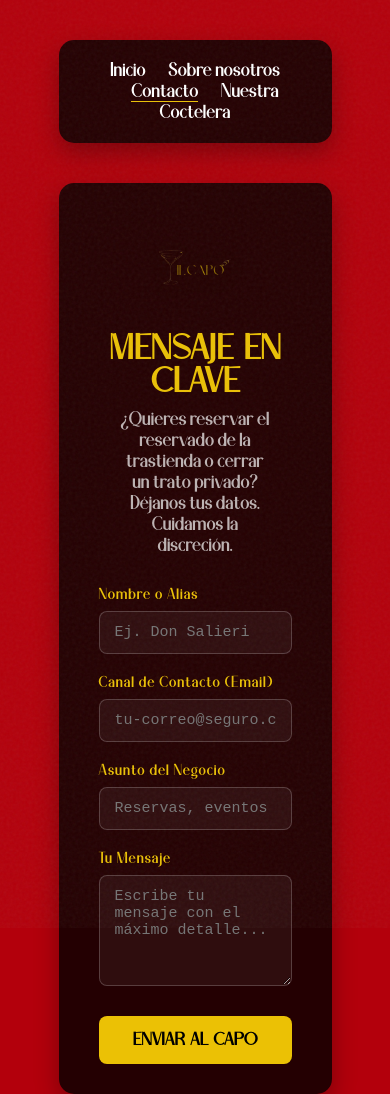
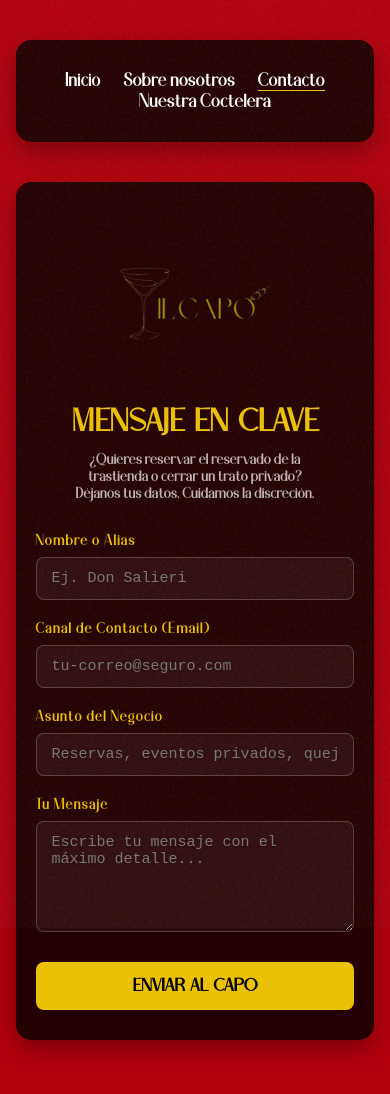
Before and after one commit to ilcapo-cocteleria/Il-Capo, a plain HTML site: page contacto.html in a window 390 px wide. Shown: the top 1094 px of the page. Drawn offline with Linux system fonts and the light colour scheme.

Commit message:
cambios en movil

```diff
--- a/main.css
+++ b/main.css
@@ -229,35 +229,80 @@ img.logo, img.logo-coctelera {
     transform: scale(0.99);
 }
 
-/* --- ESTILOS EXCLUSIVOS PARA MÓVILES --- */
+/* ==========================================================================
+   --- ESTILOS EXCLUSIVOS PARA MÓVILES ---
+   ========================================================================== */
 @media (max-width: 768px) {
 
-    /* 1. La barra de navegación */
-    nav {
-        flex-direction: column; /* Los botones se ponen uno debajo de otro en vez de en fila */
-        gap: 15px;
-        padding: 20px 10px;
+    /* 0. Limpieza total de desbordamiento de pantalla */
+    html, body {
+        width: 100%;
+        overflow-x: hidden;
+        margin: 0;
+        padding: 0;
     }
 
-    /* 2. El contenedor principal o rejilla de cócteles */
-    .contenedor-cocteles, .grid-productos {
-        grid-template-columns: 1fr; /* Fuerza a que los cócteles salgan en una sola columna */
-        padding: 10px;
+    /* 1. Ajuste de los bloques contenedores principales (¡El cambio clave!) */
+    .bloque, .bloque-cocteles {
+        width: 92% !important;  /* En móviles aprovechamos el espacio dejando solo un pequeño margen elegante */
+        padding: 30px 20px !important; /* Reducimos el relleno interno para que no aplaste el texto */
+        margin-left: auto !important;  /* Centrado perfecto en pantallas pequeñas */
+        margin-right: auto !important;
+        float: none !important;
     }
 
-    /* 3. Ajustar los textos grandes (títulos) */
+    /* 2. Las imágenes decorativas y con animación */
+    img, .animar-imagen, .vista-previa {
+        width: 100% !important; /* Que las imágenes de ambiente ocupen todo el ancho del bloque */
+        max-width: 100% !important;
+        height: auto !important;
+        margin-left: auto !important;
+        margin-right: auto !important;
+    }
+
+    /* Evitamos que los logos se hagan gigantes al heredar el 100% */
+    img.logo, img.logo-coctelera {
+        width: 65% !important;
+        max-width: 200px !important;
+    }
+
+    /* 3. La barra de navegación */
+    nav {
+        display: flex !important;
+        flex-direction: column !important; /* Los botones se ponen uno debajo de otro */
+        gap: 12px !important;
+        padding: 20px 15px !important;
+        width: 100% !important;
+        box-sizing: border-box !important;
+    }
+
+    /* 4. El contenedor o rejilla de cócteles */
+    .contenedor-cocteles, .grid-productos {
+        display: grid !important;
+        grid-template-columns: 1fr !important; /* Una sola columna pura de arriba a abajo */
+        padding: 10px !important;
+        gap: 20px !important;
+    }
+
+    /* Si las fotos de la lista de cócteles se ven gigantes, las controlamos aquí */
+    .foto-coctel-lista {
+        width: 140px !important;  /* Un tamaño más equilibrado para pantallas de móvil */
+        height: 140px !important;
+    }
+
+    /* 5. Ajustar los textos para que no provoquen saltos de línea extraños */
     h1 {
-        font-size: 2.2rem; /* Achica un poco el título principal para que no se corte */
-        text-align: center;
+        font-size: 2.0rem !important; /* Achicamos un poco el título principal */
+        text-align: center !important;
+        line-height: 1.2 !important;
     }
 
     h2 {
-        font-size: 1.8rem;
+        font-size: 1.6rem !important;
+        text-align: center !important;
     }
 
-    /* 4. Las imágenes y vistas previas */
-    img, .vista-previa {
-        max-width: 100%; /* Evita que las fotos se salgan por los lados de la pantalla */
-        height: auto;
+    .texto, .descripcion {
+        font-size: 16px !important; /* El texto de lectura se lee mejor a este tamaño en mano */
     }
 }
```
Also changed, not shown: qr.png (added).
